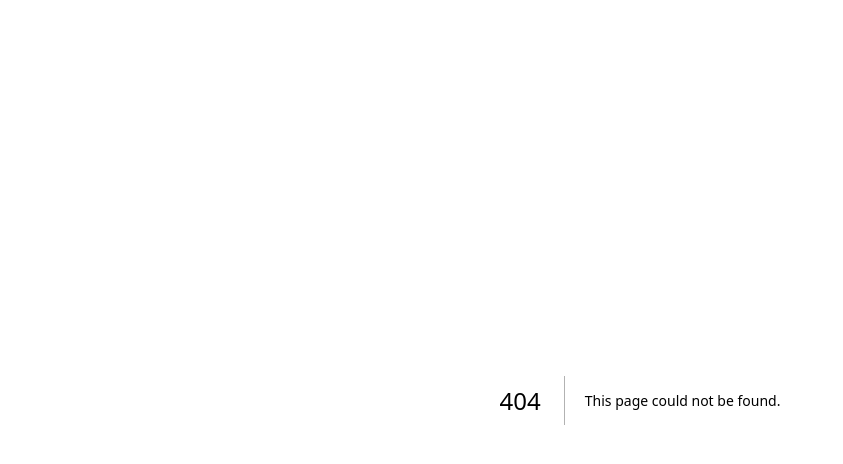
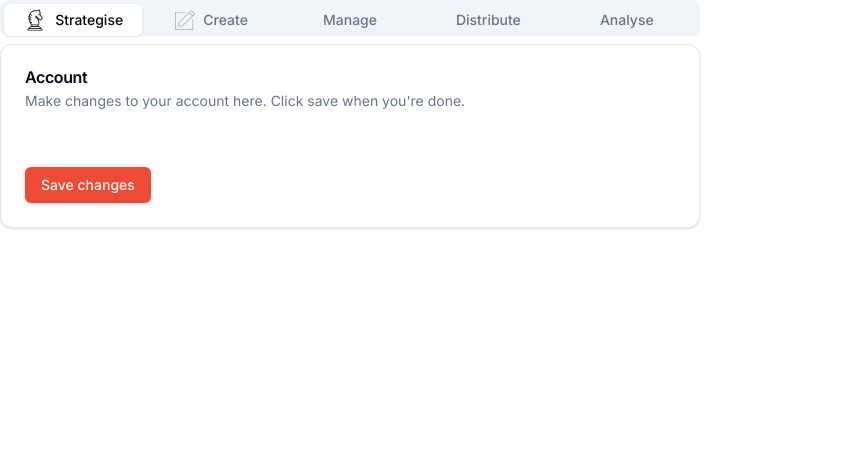
Before and after one commit to satender9586/roomstay, a Next.js app: page /content in a window 1280 px wide. Before the commit this address had no page. Shown: the top 464 px of the page, without its empty margins (0-843 px from the left). Built offline with nearby package versions, Linux system fonts and the light colour scheme.

Commit message:
resolve: landing page again

```diff
--- /dev/null
+++ b/src/app/content/page.jsx
@@ -0,0 +1,158 @@
+import { Button } from "@/components/ui/button"
+import {
+    Card,
+    CardContent,
+    CardDescription,
+    CardFooter,
+    CardHeader,
+    CardTitle,
+} from "@/components/ui/card"
+import horseIcon from "../../../assests/Icons/horse.png"
+import editIcon from "../../../assests/Icons/editpen.png"
+// import { Input } from "@/components/ui/input"
+// import { Label } from "@/components/ui/label"
+import {
+    Tabs,
+    TabsContent,
+    TabsList,
+    TabsTrigger,
+} from "@/components/ui/tabs"
+import Image from "next/image"
+
+const Content = () => {
+    return (
+        <Tabs defaultValue="strategise" className="w-[700px]">
+            <TabsList className="grid w-full grid-cols-5">
+                <TabsTrigger value="strategise">
+                    <Image src={horseIcon} className="w-6 h-6 mr-2" />
+                    Strategise
+                </TabsTrigger>
+
+                <TabsTrigger value="create">
+                    <Image src={editIcon} className="w-5 h-5 mr-2" />
+                    Create
+                </TabsTrigger>
+                <TabsTrigger value="manage">Manage</TabsTrigger>
+                <TabsTrigger value="distribute">Distribute</TabsTrigger>
+                <TabsTrigger value="analyse">Analyse</TabsTrigger>
+            </TabsList>
+            <TabsContent value="strategise">
+                <Card>
+                    <CardHeader>
+                        <CardTitle>Account </CardTitle>
+                        <CardDescription>
+                            Make changes to your account here. Click save when you're done.
+                        </CardDescription>
+                    </CardHeader>
+                    <CardContent className="space-y-2">
+                        <div className="space-y-1">
+                            {/* <Label htmlFor="name">Name</Label> */}
+                            {/* <Input id="name" defaultValue="Pedro Duarte" /> */}
+                        </div>
+                        <div className="space-y-1">
+                            {/* <Label htmlFor="username">Username</Label> */}
+                            {/* <Input id="username" defaultValue="@peduarte" /> */}
+                        </div>
+                    </CardContent>
+                    <CardFooter>
+                        <Button>Save changes</Button>
+                    </CardFooter>
+                </Card>
+            </TabsContent>
+            <TabsContent value="create">
+                <Card>
+                    <CardHeader>
+                        <CardTitle>Create</CardTitle>
+                        <CardDescription>
+                            Change your password here. After saving, you'll be logged out.
+                        </CardDescription>
+                    </CardHeader>
+                    <CardContent className="space-y-2">
+                        <div className="space-y-1">
+                            {/* <Label htmlFor="current">Current password</Label> */}
+                            {/* <Input id="current" type="password" /> */}
+                        </div>
+                        <div className="space-y-1">
+                            {/* <Label htmlFor="new">New password</Label> */}
+                            {/* <Input id="new" type="password" /> */}
+                        </div>
+                    </CardContent>
+                    <CardFooter>
+                        <Button>Save password</Button>
+                    </CardFooter>
+                </Card>
+            </TabsContent>
+            <TabsContent value="manage">
+                <Card>
+                    <CardHeader>
+                        <CardTitle>Manage</CardTitle>
+                        <CardDescription>
+                            Change your password here. After saving, you'll be logged out.
+                        </CardDescription>
+                    </CardHeader>
+                    <CardContent className="space-y-2">
+                        <div className="space-y-1">
+                            {/* <Label htmlFor="current">Current password</Label> */}
+                            {/* <Input id="current" type="password" /> */}
+                        </div>
+                        <div className="space-y-1">
+                            {/* <Label htmlFor="new">New password</Label> */}
+                            {/* <Input id="new" type="password" /> */}
+                        </div>
+                    </CardContent>
+                    <CardFooter>
+                        <Button>Save password</Button>
+                    </CardFooter>
+                </Card>
+            </TabsContent>
+            <TabsContent value="distribute">
+                <Card>
+                    <CardHeader>
+                        <CardTitle>Distribute</CardTitle>
+                        <CardDescription>
+                            Change your password here. After saving, you'll be logged out.
+                        </CardDescription>
+                    </CardHeader>
+                    <CardContent className="space-y-2">
+                        <div className="space-y-1">
+                            {/* <Label htmlFor="current">Current password</Label> */}
+                            {/* <Input id="current" type="password" /> */}
+                        </div>
+                        <div className="space-y-1">
+                            {/* <Label htmlFor="new">New password</Label> */}
+                            {/* <Input id="new" type="password" /> */}
+                        </div>
+                    </CardContent>
+                    <CardFooter>
+                        <Button>Save password</Button>
+                    </CardFooter>
+                </Card>
+            </TabsContent>
+            <TabsContent value="analyse">
+                <Card>
+                    <CardHeader>
+                        <CardTitle>Analyse</CardTitle>
+                        <CardDescription>
+                            Change your password here. After saving, you'll be logged out.
+                        </CardDescription>
+                    </CardHeader>
+                    <CardContent className="space-y-2">
+                        <div className="space-y-1">
+                            {/* <Label htmlFor="current">Current password</Label> */}
+                            {/* <Input id="current" type="password" /> */}
+                        </div>
+                        <div className="space-y-1">
+                            {/* <Label htmlFor="new">New password</Label> */}
+                            {/* <Input id="new" type="password" /> */}
+                        </div>
+                    </CardContent>
+                    <CardFooter>
+                        <Button>Save password</Button>
+                    </CardFooter>
+                </Card>
+            </TabsContent>
+        </Tabs>
+    )
+}
+
+export default Content;
```
